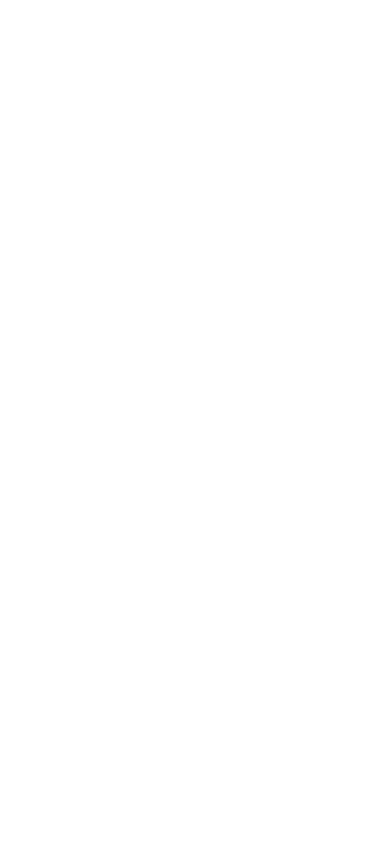
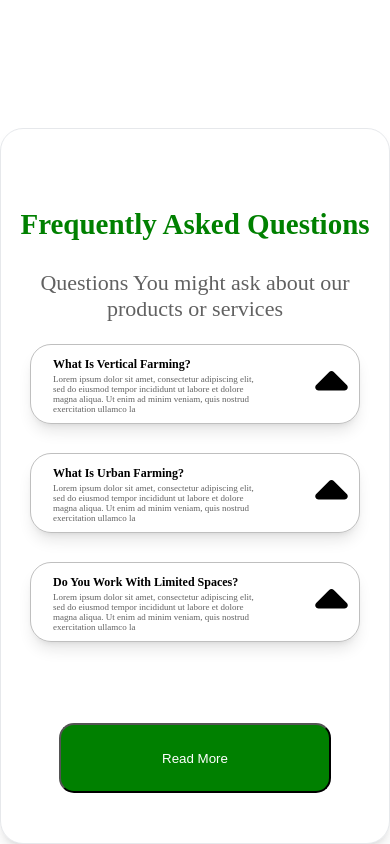
Before and after one commit to sneha01vaish/ECO-AFRIQA1, a React (Create React App) app in the folder freshly_set/frontend/: page / in a window 390 px wide. Shown: the part 2458-3302 px from the top of the page. Before the commit the page ends 2386 px from the top, so only its background shows below. Built offline with nearby package versions, Linux system fonts and the light colour scheme.

Commit message:
added faq section and mobile responsiveness fix

```diff
--- a/freshly_set/frontend/src/components/Faq.js
+++ b/freshly_set/frontend/src/components/Faq.js
@@ -1,8 +1,112 @@
-import React from 'react'
+import React, { useEffect, useState } from 'react'
+import { FaCaretUp } from 'react-icons/fa';
+import { FaCaretDown } from "react-icons/fa6";
 
 function Faq() {
+
+    const [clicked, setClicked] = useState({
+        1: true,  // Question 1 is open by default
+        2: true, // Question 2 is closed by default
+        3:true,
+        4:false
+      });
+
+      const toggleFAQ = (id) => {
+        setClicked((prevState) => ({
+          ...prevState,
+          [id]: !prevState[id],
+        }));
+      };
+
+    useEffect(() => {
+        console.log("clicked", clicked)
+    },[clicked])
   return (
-    <div>Faq</div>
+    <div className="block lg:flex justify-between lg:pl-[34px] lg:pr-[29px] py-[50px] mt-[200px] lg:mx-[30px] rounded-[23px] border-solid border-[1px] border-gray-400/[0.25] shadow-lg">
+
+        {/* Left side */}
+        <div className="hidden lg:flex">
+            <img className="lg:h-[989px] lg:w-[473px]" src="/static/media/faq_large.png" alt="faq_large"/>
+        </div>
+
+
+        {/* Right Side */}
+
+        <div className="lg:w-[50%] block ">
+            <p className="text-[29px]  lg:text-[45px] text-center lg:text-start font-[700] font-inter  text-[#008000]">Frequently Asked Questions</p>
+            <p className="text-black/[0.62] font-[500] text-[22px] text-center lg:text-start font-inter -mt-[40] mx-auto lg:mx-0 w-[311px] lg:w-[483px]">Questions You might ask about our products or services</p>
+
+            {/* Cards */}
+
+
+            {/* Card */}
+        <div className="block space-y-[29px] lg:space-y-[63px]">
+            <div className="mx-[29px] lg:mx-0  rounded-[21px] border-solid border-[1px] border-black/[0.25] pl-[22px] mb-4 shadow-lg">
+                <p className="text-black font-inter text-[12px] lg:text-[22px] font-[700]">What Is Vertical Farming?</p>
+                <div className="flex justify-between items-center align-top">
+                    <p className={clicked[1] ? "text-black/[0.62]  -mt-[10px] lg:-mt-[16px] flex text-[9px] lg:text-[16px]" : "hidden"}>
+                    Lorem ipsum dolor sit amet, consectetur adipiscing elit, sed do eiusmod tempor incididunt ut labore et dolore magna aliqua. Ut enim ad minim veniam, quis nostrud exercitation ullamco la
+                    </p>
+                    <div className="flex justify-end w-[100%]">
+                    <FaCaretDown
+                        onClick={() => toggleFAQ(1)}
+                        className={`text-black h-[52px] w-[55px] -mt-[40px] cursor-pointer transition-all duration-300 ease-in-out ${clicked[1] ? "rotate-180" : ""}`}
+                    />
+                    </div>
+                </div>
+            </div>
+
+
+        {/* Card */}
+        <div className="mx-[29px] lg:mx-0  rounded-[21px] border-solid border-[1px] border-black/[0.25] pl-[22px] mb-4 shadow-lg">
+                <p className="text-black font-inter text-[12px] lg:text-[22px] font-[700]">What Is Urban Farming?</p>
+                <div className="flex justify-between items-center align-top">
+                    <p className={clicked[2] ? "text-black/[0.62]  -mt-[10px] lg:-mt-[16px] flex text-[9px] lg:text-[16px]" : "hidden"}>
+                    Lorem ipsum dolor sit amet, consectetur adipiscing elit, sed do eiusmod tempor incididunt ut labore et dolore magna aliqua. Ut enim ad minim veniam, quis nostrud exercitation ullamco la
+                    </p>
+                    <div className="flex justify-end w-[100%]">
+                    <FaCaretDown
+                        onClick={() => toggleFAQ(2)}
+                        className={`text-black h-[52px] w-[55px] -mt-[40px] cursor-pointer transition-all duration-300 ease-in-out ${clicked[2] ? "rotate-180" : ""}`}
+                    />
+                    </div>
+                </div>
+            </div>
+        {/*  */}
+
+
+
+    {/* Card */}
+    <div className="mx-[29px] lg:mx-0  rounded-[21px] border-solid border-[1px] border-black/[0.25] pl-[22px] mb-4 shadow-lg">
+                <p className="text-black font-inter text-[12px] lg:text-[22px] font-[700]">Do You Work With Limited Spaces?</p>
+                <div className="flex justify-between items-center align-top">
+                    <p className={clicked[3] ? "text-black/[0.62]  -mt-[10px] lg:-mt-[16px] flex text-[9px] lg:text-[16px]" : "hidden"}>
+                    Lorem ipsum dolor sit amet, consectetur adipiscing elit, sed do eiusmod tempor incididunt ut labore et dolore magna aliqua. Ut enim ad minim veniam, quis nostrud exercitation ullamco la
+                    </p>
+                    <div className="flex justify-end w-[100%]">
+                    <FaCaretDown
+                        onClick={() => toggleFAQ(3)}
+                        className={`text-black h-[52px] w-[55px] -mt-[40px] cursor-pointer transition-all duration-300 ease-in-out ${clicked[3] ? "rotate-180" : ""}`}
+                    />
+                    </div>
+                </div>
+            </div>
+        {/*  */}
+        </div>
+
+
+
+
+
+
+            <div className="flex justify-center mt-[81px]">
+                <button className="h-[70px] w-[272px] bg-[#008000] text-white rounded-[15px]">Read More</button>
+              </div>
+
+
+
+        </div>
+    </div>
   )
 }
 
--- a/freshly_set/frontend/src/components/Home.js
+++ b/freshly_set/frontend/src/components/Home.js
@@ -5,6 +5,7 @@
 import Nav from './Nav'
 import FreshlyFooter from "../components/footer/FreshlyFooter";
 import Contact from "./Contact";
+import Faq from './Faq'
 function Home() {
   return (
     <div className="">
@@ -13,6 +14,7 @@
      <Hero />
      <Mission />
      <Reviews2 />
+     <Faq />
      {/* <Contact /> */}
     {/* <FreshlyFooter /> */}
      </div>
--- a/freshly_set/frontend/src/components/Reviews2.js
+++ b/freshly_set/frontend/src/components/Reviews2.js
@@ -86,13 +86,13 @@
                 </div>
 
                 <div className="block">
-                  <img className="h-[400px] w-[270px] object-cover z-[10]" src="/static/media/image2.jpg" alt="image4" />
+                  <img className="h-[400px] w-[270px] object-cover z-[10]" src="/static/media/image1.png" alt="image4" />
                   <p className="text-black text-[20px] font-[700] font-inter">Stacey Gathoni</p>
                   <p className="text-black font-sans font-[400] leading-[19.5px] text-[15px] w-[199px]">Lorem ipsum dolor sit amet, consectetur adipiscing elit, sed do eiusmod tempor incididunt ut labore et dolore magna aliqua. Ut enim ad minim veniam, quis nostru</p>
                 </div>
 
                 <div className="block">
-                  <img className="h-[400px] w-[270px] object-cover z-[10]" src="/static/media/image2.jpg" alt="image4" />
+                  <img className="h-[400px] w-[270px] object-cover z-[10]" src="/static/media/image3.jpg" alt="image4" />
                   <p className="text-black text-[20px] font-[700] font-inter">Stacey Gathoni</p>
                   <p className="text-black font-sans font-[400] leading-[19.5px] text-[15px] w-[199px]">Lorem ipsum dolor sit amet, consectetur adipiscing elit, sed do eiusmod tempor incididunt ut labore et dolore magna aliqua. Ut enim ad minim veniam, quis nostru</p>
                 </div>
```
Also changed, not shown: freshly_set/frontend/public/static/media/faq_large.png (added).
